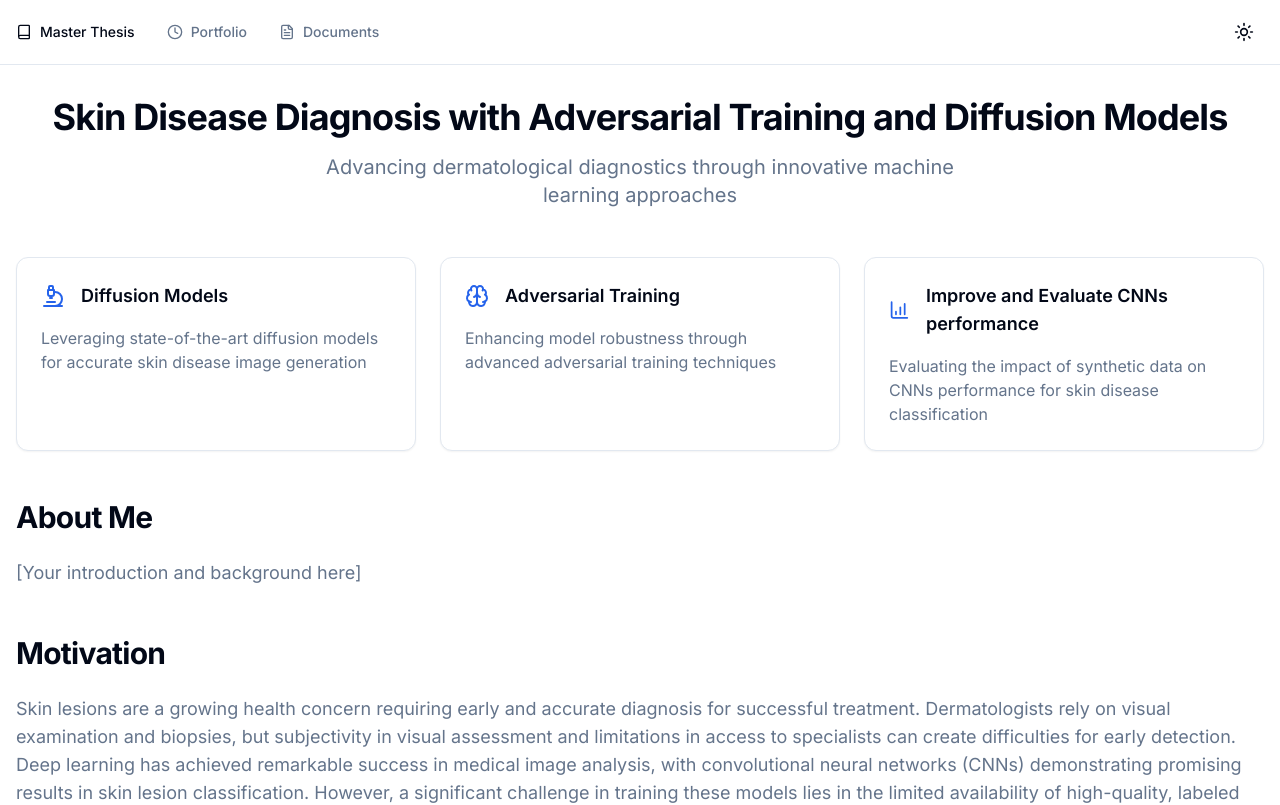
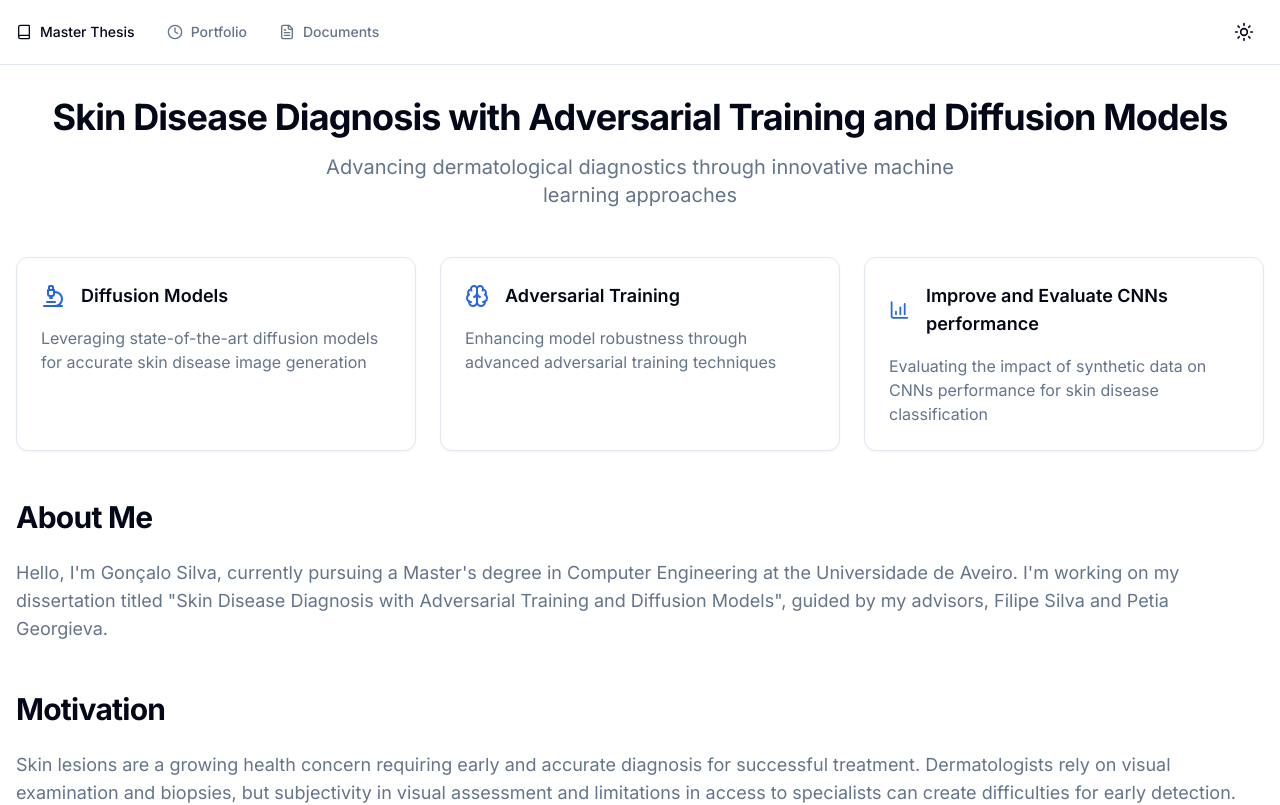
Before and after one commit to GoncaloSilva25/Portfolio-PDE, a Next.js app: page / in a window 1280 px wide. Shown: the top 805 px of the page. Built offline with nearby package versions, Linux system fonts and the light colour scheme.

Commit message:
added about me and fixed sprint 4

```diff
--- a/app/documents/page.tsx
+++ b/app/documents/page.tsx
@@ -27,7 +27,7 @@ const documents = {
     },
     {
       title: "Sprint 4",
-      date: "[Date]",
+      date: "December 17th 2024",
       description: "Evaluation and optimization",
       downloadUrl: "/documents/sprints/PDE_Sprint_4_103668.pptx",
     },
--- a/app/page.tsx
+++ b/app/page.tsx
@@ -84,7 +84,9 @@ export default function Home() {
         <h2 className="text-3xl font-bold tracking-tight">About Me</h2>
         <div className="prose prose-neutral dark:prose-invert max-w-none">
           <p className="text-lg text-muted-foreground">
-            [Your introduction and background here]
+          Hello, I'm Gonçalo Silva, currently pursuing a Master's degree in Computer Engineering at the Universidade de Aveiro.
+          I'm working on my dissertation titled "Skin Disease Diagnosis with Adversarial Training and Diffusion Models",
+          guided by my advisors, Filipe Silva and Petia Georgieva.
           </p>
         </div>
       </section>
```
